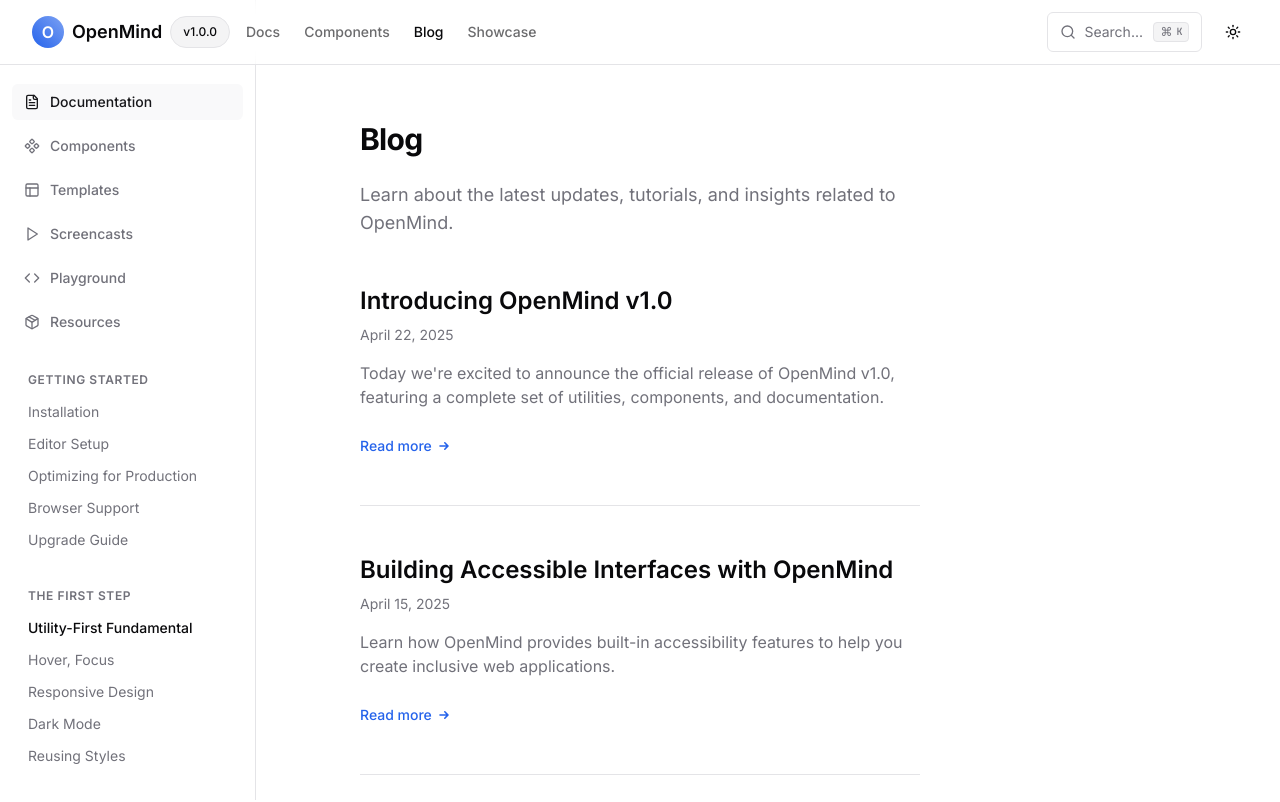
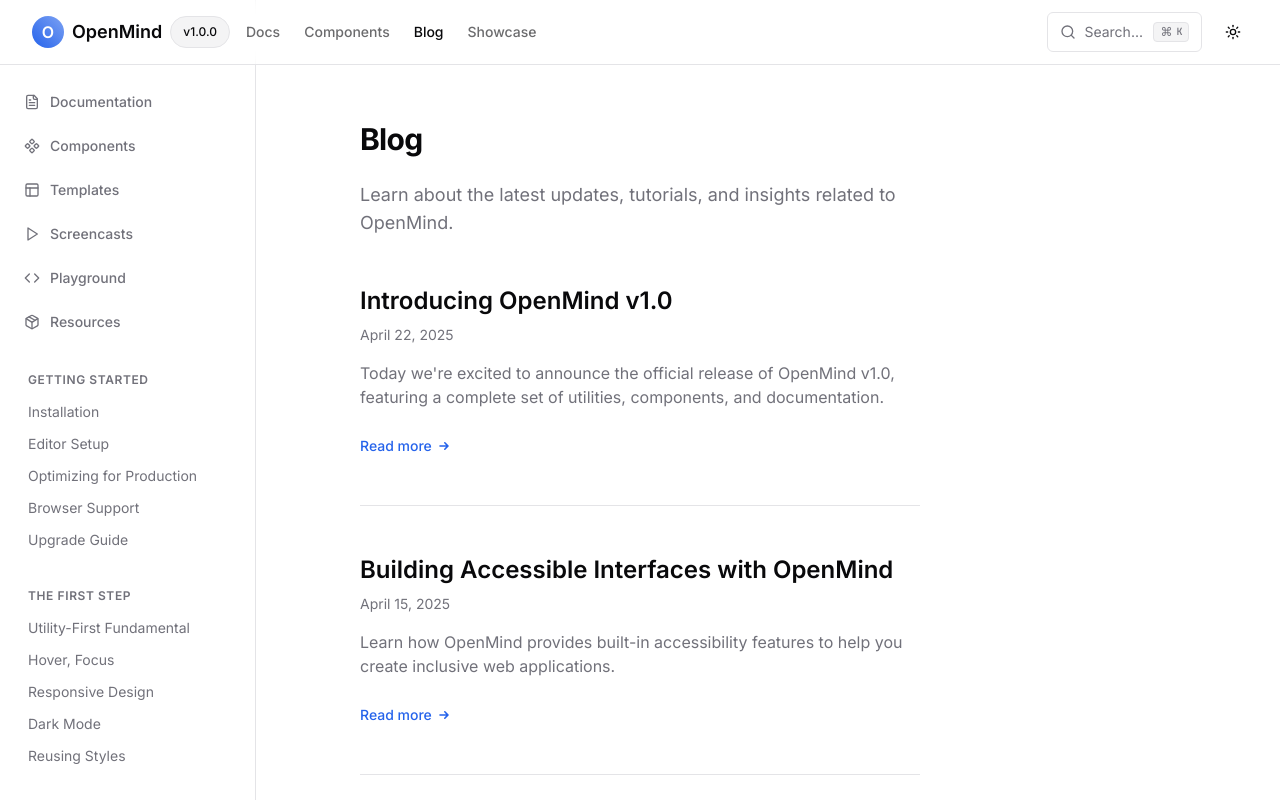
Before and after one commit to opennmind/openmind-nexus-docs, a React (Vite) app: page /blog in a window 1280 px wide. Shown: the top 802 px of the page. Built offline with nearby package versions, Linux system fonts and the light colour scheme.

Commit message:
Fix: Active tabs in left sidebar
Ensure active tabs are highlighted in the left sidebar.

```diff
--- a/src/components/DocsSidebar.tsx
+++ b/src/components/DocsSidebar.tsx
@@ -1,5 +1,5 @@
 
-import { Link } from "react-router-dom";
+import { Link, useLocation } from "react-router-dom";
 import { cn } from "@/lib/utils";
 import {
   Book,
@@ -20,37 +20,46 @@ type SidebarSection = {
   }[];
 };
 
+export function DocsSidebar() {
+  const location = useLocation();
+  const currentPath = location.pathname;
+
   const mainItems = [
     {
       title: "Documentation",
       href: "/",
       icon: <FileText className="w-4 h-4" />,
-    isActive: true,
+      isActive: currentPath === "/",
     },
     {
       title: "Components",
       href: "/components",
       icon: <Component className="w-4 h-4" />,
+      isActive: currentPath === "/components",
     },
     {
       title: "Templates",
       href: "/templates",
       icon: <Layout className="w-4 h-4" />,
+      isActive: currentPath === "/templates",
     },
     {
       title: "Screencasts",
       href: "/screencasts",
       icon: <Play className="w-4 h-4" />,
+      isActive: currentPath === "/screencasts",
     },
     {
       title: "Playground",
       href: "/playground",
       icon: <Code className="w-4 h-4" />,
+      isActive: currentPath === "/playground",
     },
     {
       title: "Resources",
       href: "/resources",
       icon: <Package className="w-4 h-4" />,
+      isActive: currentPath === "/resources",
     },
   ];
 
@@ -60,22 +69,27 @@ const gettingStartedSection: SidebarSection = {
       {
         title: "Installation",
         href: "/docs/installation",
+        isActive: currentPath === "/docs/installation",
       },
       {
         title: "Editor Setup",
         href: "/docs/editor-setup",
+        isActive: currentPath === "/docs/editor-setup",
       },
       {
         title: "Optimizing for Production",
         href: "/docs/optimizing-for-production",
+        isActive: currentPath === "/docs/optimizing-for-production",
       },
       {
         title: "Browser Support",
         href: "/docs/browser-support",
+        isActive: currentPath === "/docs/browser-support",
       },
       {
         title: "Upgrade Guide",
         href: "/docs/upgrade-guide",
+        isActive: currentPath === "/docs/upgrade-guide",
       },
     ],
   };
@@ -86,28 +100,31 @@ const firstStepSection: SidebarSection = {
       {
         title: "Utility-First Fundamental",
         href: "/docs/utility-first",
-      isActive: true,
+        isActive: currentPath === "/docs/utility-first",
       },
       {
         title: "Hover, Focus",
         href: "/docs/hover-focus",
+        isActive: currentPath === "/docs/hover-focus",
       },
       {
         title: "Responsive Design",
         href: "/docs/responsive-design",
+        isActive: currentPath === "/docs/responsive-design",
       },
       {
         title: "Dark Mode",
         href: "/docs/dark-mode",
+        isActive: currentPath === "/docs/dark-mode",
       },
       {
         title: "Reusing Styles",
         href: "/docs/reusing-styles",
+        isActive: currentPath === "/docs/reusing-styles",
       },
     ],
   };
 
-export function DocsSidebar() {
   return (
     <aside className="fixed inset-y-0 left-0 z-30 hidden w-64 border-r pt-16 lg:flex lg:flex-col">
       <div className="flex flex-1 flex-col overflow-y-auto py-5 px-3">
```
Lines whose indentation alone changed are shown as unchanged.
